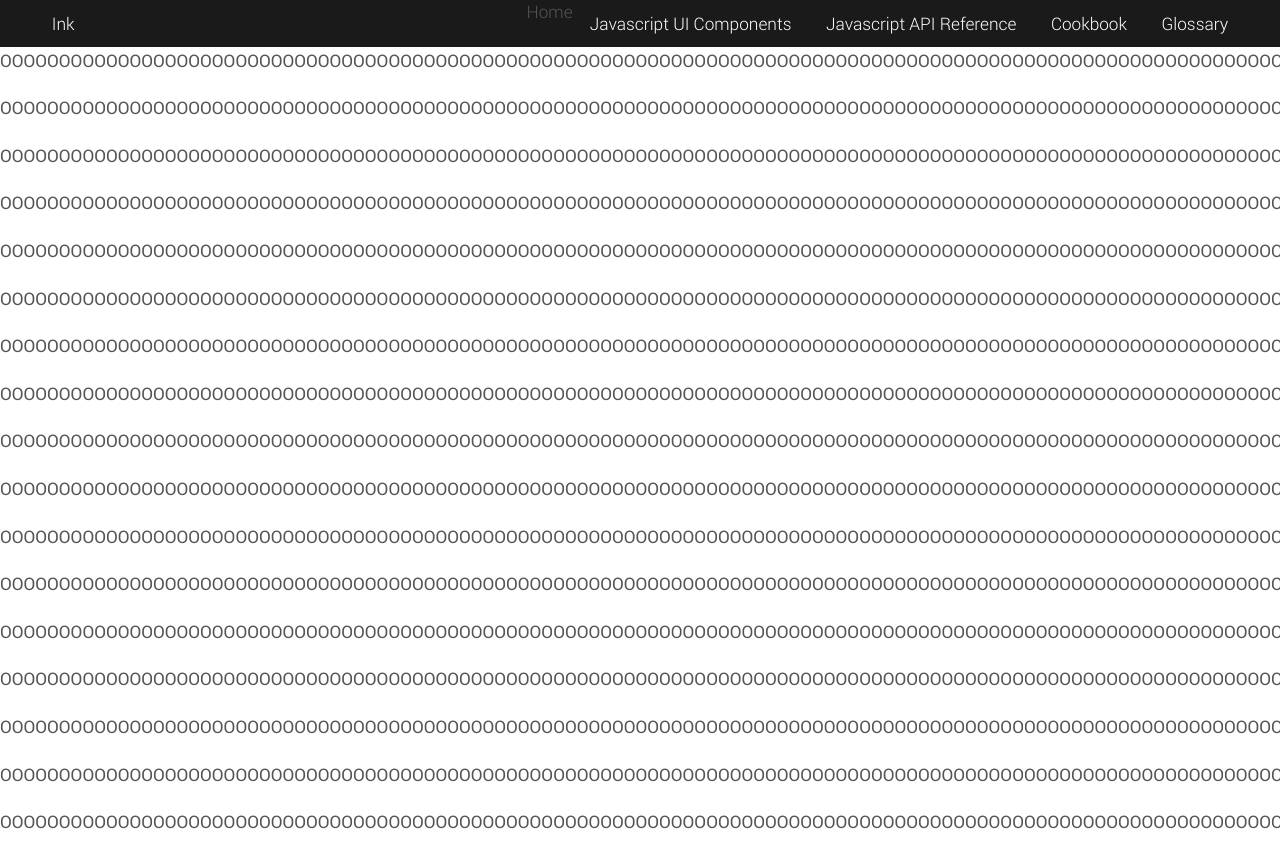
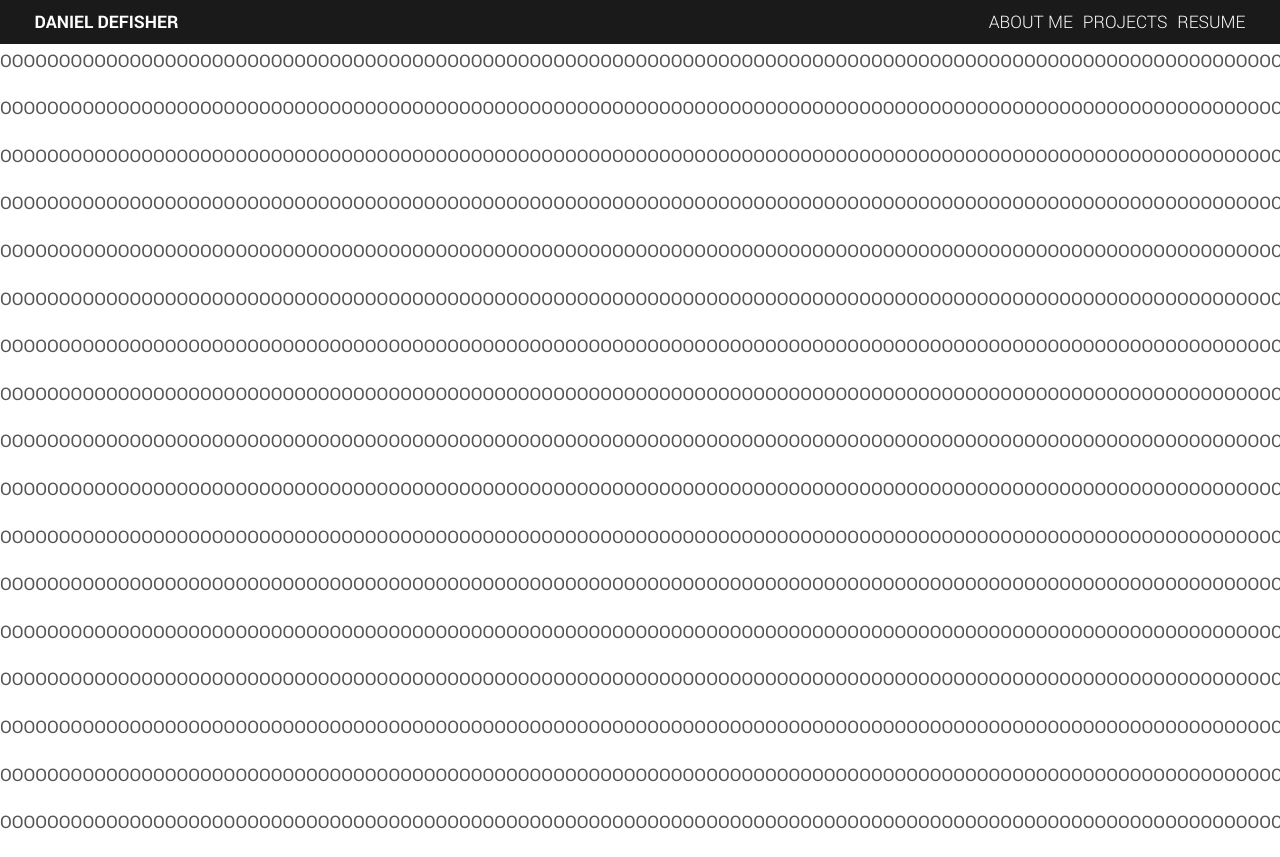
Before and after one commit to DDEFISHER/Resume, a plain HTML site: page client/index.html in a window 1280 px wide. Shown: the top 857 px of the page. Drawn offline with Linux system fonts and the light colour scheme.

Commit message:
header bar prototype

```diff
--- a/client/css/main.css
+++ b/client/css/main.css
@@ -5,3 +5,35 @@
     width: 100%;
     z-index: 100;
 }
+.divLinkHome {
+  cursor: pointer;
+  margin-top: 10px;
+  color: white;
+  position: relative;
+  padding-bottom: 10px;
+  font-weight: bold;
+}
+.divLink {
+  cursor: pointer;
+  margin-top: 10px;
+  color: white;
+  margin-left: 10px;
+  position: relative;
+}
+.divLink:after {
+  display: block;
+  position: absolute;
+  left: 0;
+  bottom: -10px;
+  width: 0;
+  height: 10px;
+  background-color: #98004a;
+  content: "";
+  transition: width 0.4s;
+}
+.divLink:hover {
+  color: #98004a;
+}
+.divLink:hover:after {
+  width: 100%;
+}
--- a/client/index.html
+++ b/client/index.html
@@ -43,35 +43,26 @@
     <body>
     <div id ="topbar">
         <nav class="ink-navigation ink-grid ie7">
-            <ul class="menu horizontal black push-left medium-push-center small-push-center tiny-push-center">
-                <li class="hide-all show-tiny show-small show-medium"><button class="fa fa-bars left-drawer-trigger"></button></li>
-                <li class="logoPlaceholder"><a href="http://ink.sapo.pt/" class="logoPlaceholder">Ink</a></li>
+            <ul class="menu horizontal black push-left">
+                <li>
+                    <div class="divLinkHome" onclick="func1();">DANIEL DEFISHER</div>
+                </li>
             </ul>
-            <ul class="menu horizontal black push-right hide-small hide-tiny hide-medium">
+            <ul class="menu horizontal black push-right">
 
                 <li>
-                    <div>Home</div>
+                    <div class="divLink" onclick="func1();">ABOUT ME</div>
+                </li>
+
+                <li>
+                    <div class="divLink" onclick="func1();">PROJECTS</div>
+                </li>
+
+                <li>
+                    <div class="divLink" onclick="func1();">RESUME</div>
                 </li>
 
 
-                <li>
-                    <a href="#" title="Javascript UI Components">Javascript UI Components</a>
-                </li>
-
-
-                <li>
-                    <a href="#" title="Javascript API Reference">Javascript API Reference</a>
-                </li>
-
-
-                <li>
-                    <a href="#" title="Cookbook">Cookbook</a>
-                </li>
-
-
-                <li>
-                    <a href="#" title="Glossary">Glossary</a>
-                </li>
 
             </ul>
         </nav>
```
